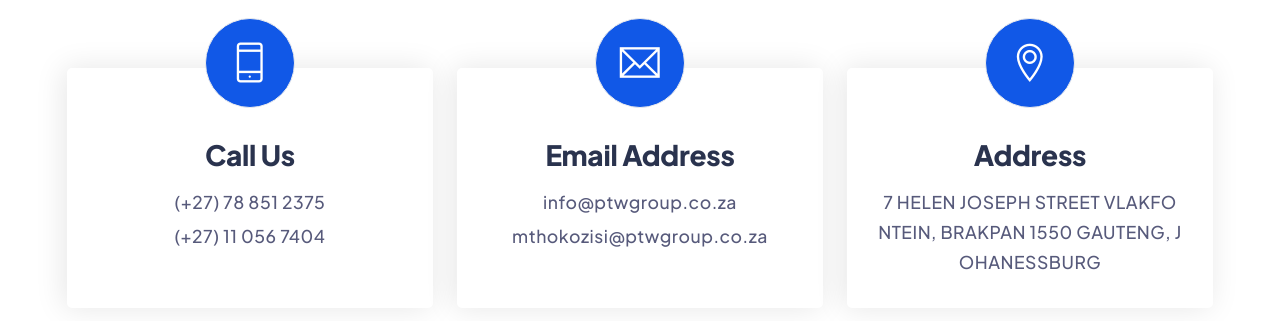
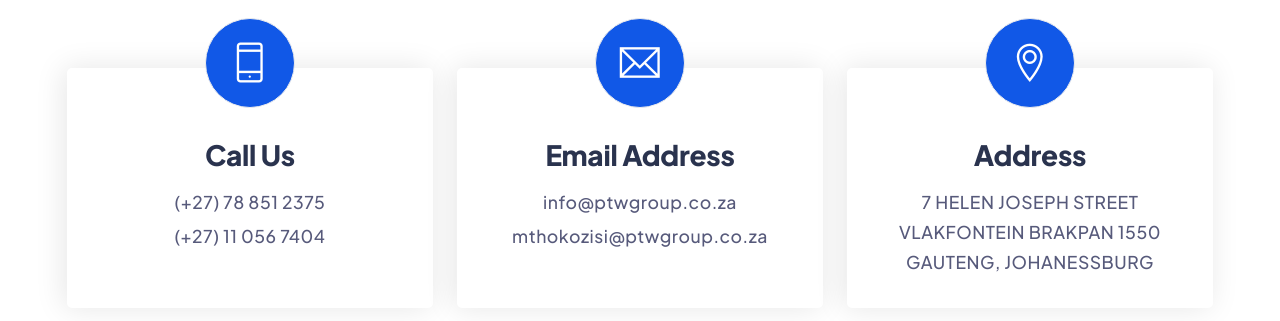
Before and after one commit to KXNG23/PTWGROUP.CO.ZA, a plain HTML site: page contact.html in a window 1280 px wide. Shown: the part 631-952 px from the top of the page. Drawn offline with Linux system fonts and the light colour scheme.

Commit message:
Add files via upload

```diff
--- a/contact.html
+++ b/contact.html
@@ -177,8 +177,8 @@
                                 <h4 class="h3 mb-3">Address</h4>
                                 <h2 class="title-hover">Address</h2>
                                 <span class="d-block font-weight-500 w-xxl-55 mx-auto display-md-28">7 HELEN JOSEPH STREET
-VLAKFONTEIN, BRAKPAN 1550
-GAUTENG, JOHANESSBURG </span>
+</br>VLAKFONTEIN BRAKPAN 1550
+</br>GAUTENG, JOHANESSBURG </span>
                             </div>
                         </div>
                     </div>
```
